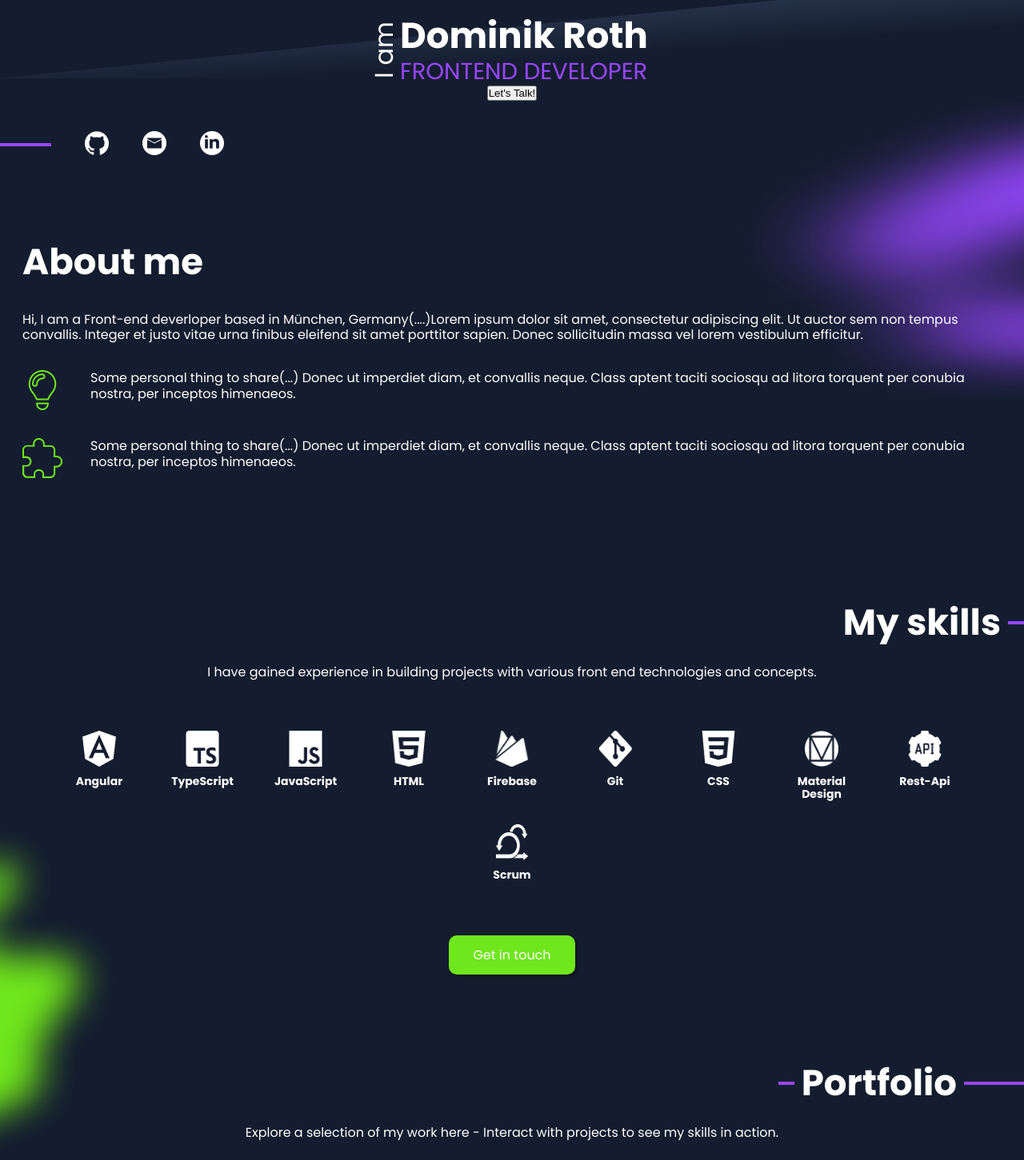
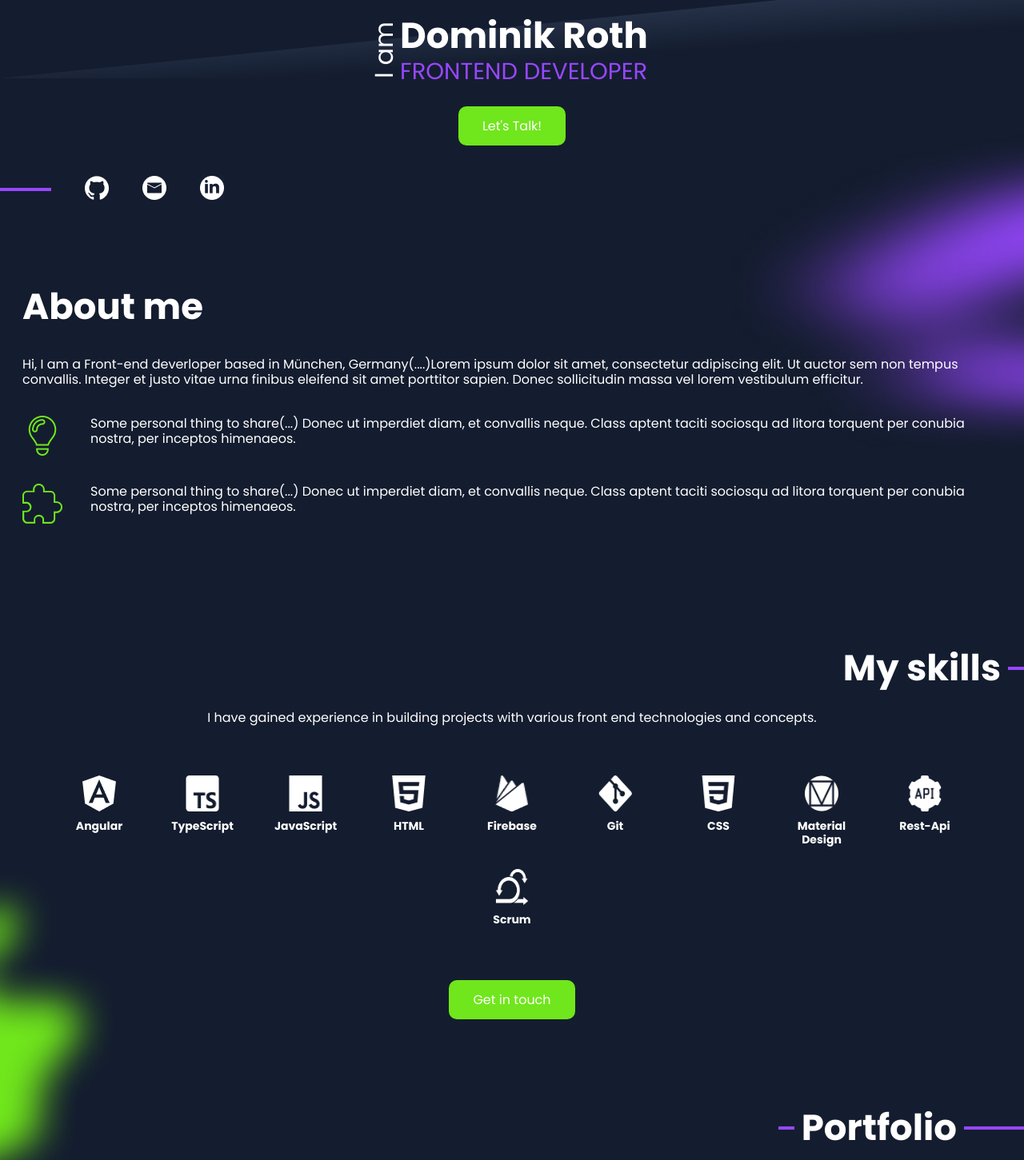
Before and after one commit to leidenberger-dev/portfolio-da, an Angular app: page / in a window 1280 px wide. Shown: the part 559-2010 px from the top of the page at 80% size. Built offline with nearby package versions, Linux system fonts and the light colour scheme.

Commit message:
feat: implement button component

```diff
--- a/src/app/features/hero/hero.component.html
+++ b/src/app/features/hero/hero.component.html
@@ -12,7 +12,7 @@
       <h6>FRONTEND DEVELOPER</h6>
     </div>
   </div>
-  <button class="hero-button">Let's Talk!</button>
+  <app-button [label]="'Let\'s Talk!'" (onClick)="handleButtonClick()" />
   <ul class="contact-list">
     <div class="contact-list__line"></div>
     <li>
--- a/src/app/features/hero/hero.component.scss
+++ b/src/app/features/hero/hero.component.scss
@@ -42,7 +42,7 @@
   align-items: center;
   gap: 10px;
   z-index: 10;
-  margin-top: 20px;
+  margin: 20px 0 26px;
 
   &__name {
     @media screen and (max-width: 389px) {
--- a/src/app/features/hero/hero.component.ts
+++ b/src/app/features/hero/hero.component.ts
@@ -1,12 +1,18 @@
 import { Component } from '@angular/core';
+import { ButtonComponent } from '../../shared/components/button/button.component';
+import { ViewportScroller } from '@angular/common';
 
 @Component({
   selector: 'app-hero',
   standalone: true,
-  imports: [],
+  imports: [ButtonComponent],
   templateUrl: './hero.component.html',
-  styleUrl: './hero.component.scss'
+  styleUrl: './hero.component.scss',
 })
 export class HeroComponent {
+  constructor(private scroller: ViewportScroller) {}
 
+  handleButtonClick() {
+    this.scroller.scrollToAnchor('contact');
+  }
 }
--- a/src/app/features/portfolio/portfolio.component.html
+++ b/src/app/features/portfolio/portfolio.component.html
@@ -15,8 +15,16 @@
       {{ project.description }}
     </p>
     <div class="project__buttons">
-      <button class="hero-button">Let's Talk!</button>
-      <button class="hero-button">Let's Talk!</button>
+      <app-button
+        [label]="'Live test'"
+        [style]="'tertiary'"
+        (onClick)="handleButtonClick()"
+      />
+      <app-button
+        [label]="'Github'"
+        [style]="'secondary'"
+        (onClick)="handleButtonClick()"
+      />
     </div>
   </div>
   }
--- a/src/app/features/portfolio/portfolio.component.scss
+++ b/src/app/features/portfolio/portfolio.component.scss
@@ -67,4 +67,10 @@
     text-align: center;
     margin: 15px 0 35px;
   }
+
+  &__buttons {
+    display: flex;
+    gap: 50px;
+    margin-top: 35px;
+  }
 }
--- a/src/app/features/portfolio/portfolio.component.ts
+++ b/src/app/features/portfolio/portfolio.component.ts
@@ -1,9 +1,10 @@
 import { Component } from '@angular/core';
+import { ButtonComponent } from '../../shared/components/button/button.component';
 
 @Component({
   selector: 'app-portfolio',
   standalone: true,
-  imports: [],
+  imports: [ButtonComponent],
   templateUrl: './portfolio.component.html',
   styleUrl: './portfolio.component.scss',
 })
@@ -45,4 +46,8 @@
     github: 'https://github.com',
   };
   projectList = [this.join, this.sharkie, this.crm, this.pokedex];
+
+  handleButtonClick() {
+    window.open('https://google.com', '_blank');
+  }
 }
--- a/src/app/features/skills/skills.component.html
+++ b/src/app/features/skills/skills.component.html
@@ -13,6 +13,6 @@
     </div>
     }
   </div>
-  <button class="hero-button">Get in touch</button>
+  <app-button [label]="'Get in touch'" (onClick)="handleButtonClick()" />
   <img class="shadow" src="/images/green-shadow-skills.png" alt="Shadow" />
 </section>
--- a/src/app/features/skills/skills.component.scss
+++ b/src/app/features/skills/skills.component.scss
@@ -58,23 +58,8 @@
     display: flex;
     justify-content: center;
     flex-wrap: wrap;
+    margin-bottom: 67px;
   }
-}
-
-button {
-  @include apply-font($font-body);
-  display: flex;
-  padding: 15px 30px;
-  justify-content: center;
-  align-items: center;
-  margin-top: 67px;
-
-  color: white;
-  border-style: none;
-  border-radius: 10px;
-  background-color: $color-green;
-  box-shadow: 4px 4px 4px 0px rgba(0, 0, 0, 0.25);
-  cursor: pointer;
 }
 
 .shadow {
--- a/src/app/features/skills/skills.component.ts
+++ b/src/app/features/skills/skills.component.ts
@@ -1,9 +1,11 @@
+import { ViewportScroller } from '@angular/common';
 import { Component } from '@angular/core';
+import { ButtonComponent } from '../../shared/components/button/button.component';
 
 @Component({
   selector: 'app-skills',
   standalone: true,
-  imports: [],
+  imports: [ButtonComponent],
   templateUrl: './skills.component.html',
   styleUrl: './skills.component.scss',
 })
@@ -61,4 +63,10 @@
     this.api,
     this.scrum,
   ];
+
+  constructor(private scroller: ViewportScroller) {}
+
+  handleButtonClick() {
+    this.scroller.scrollToAnchor('contact');
+  }
 }
```
